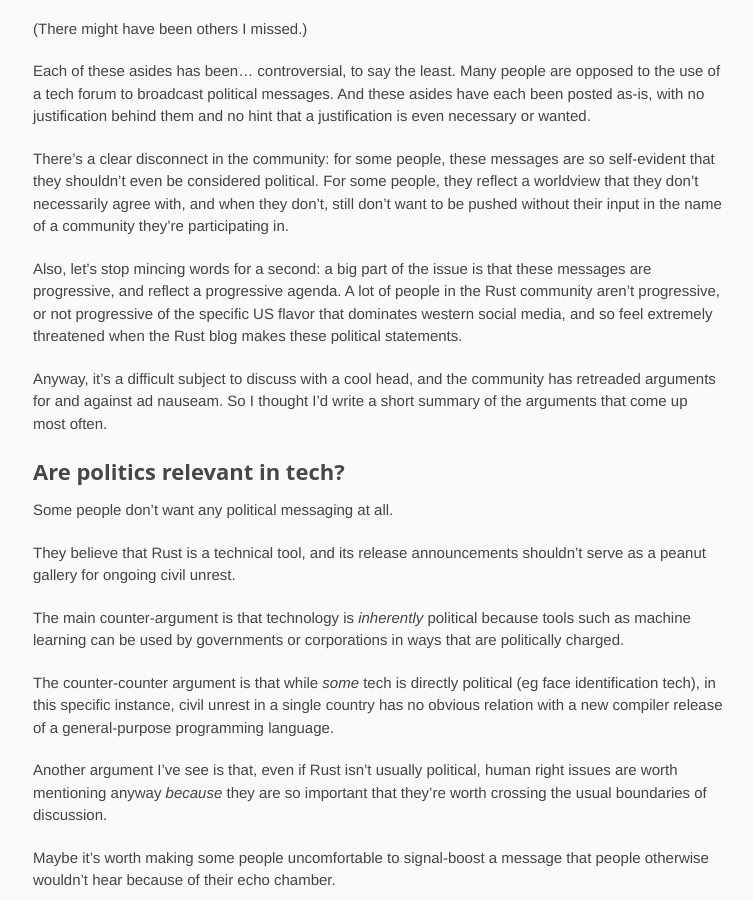
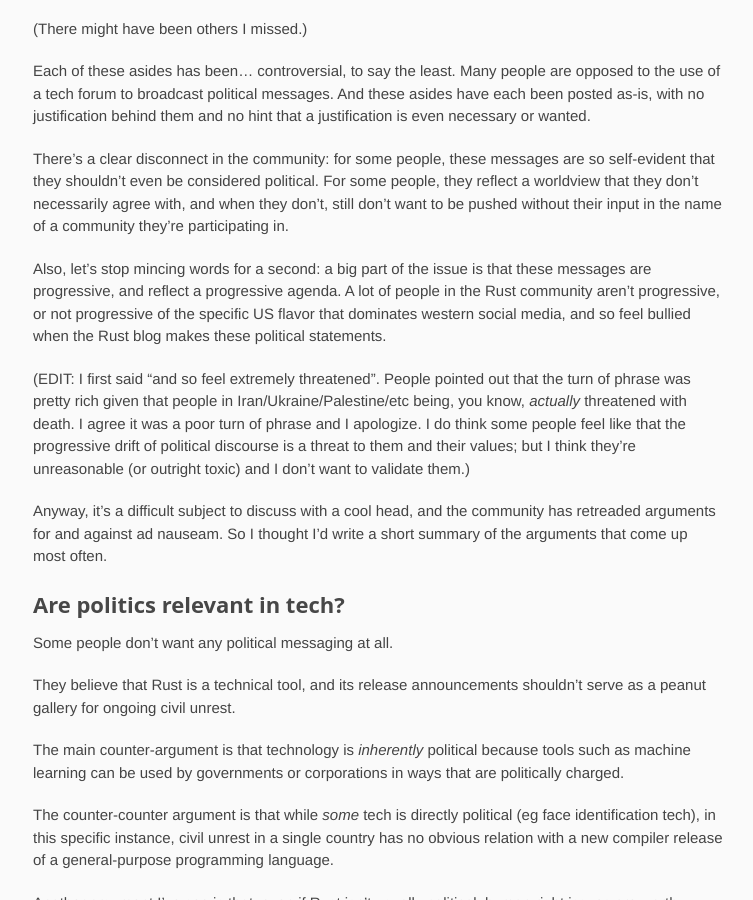
Before and after one commit to PoignardAzur/poignardazur.github.io, a Jekyll site: the page built from _posts/2022-11-05-political-messages-in-the-rust-blog.md, in a window 1280 px wide and 900 px high, scrolled down 943 px. Shown: the whole window, without its empty margins (137-890 px from the left). Built offline with Jekyll 4.4.1, drawn with Linux system fonts in a browser that asks for light colours.

Commit message:
Add disclaimer to political post

```diff
--- a/_posts/2022-11-05-political-messages-in-the-rust-blog.md
+++ b/_posts/2022-11-05-political-messages-in-the-rust-blog.md
@@ -23,7 +23,9 @@ Each of these asides has been... controversial, to say the least. Many people ar
 
 There's a clear disconnect in the community: for some people, these messages are so self-evident that they shouldn't even be considered political. For some people, they reflect a worldview that they don't necessarily agree with, and when they don't, still don't want to be pushed without their input in the name of a community they're participating in.
 
-Also, let's stop mincing words for a second: a big part of the issue is that these messages are progressive, and reflect a progressive agenda. A lot of people in the Rust community aren't progressive, or not progressive of the specific US flavor that dominates western social media, and so feel extremely threatened when the Rust blog makes these political statements.
+Also, let's stop mincing words for a second: a big part of the issue is that these messages are progressive, and reflect a progressive agenda. A lot of people in the Rust community aren't progressive, or not progressive of the specific US flavor that dominates western social media, and so feel bullied when the Rust blog makes these political statements.
+
+(EDIT: I first said "and so feel extremely threatened". People pointed out that the turn of phrase was pretty rich given that people in Iran/Ukraine/Palestine/etc being, you know, *actually* threatened with death. I agree it was a poor turn of phrase and I apologize. I do think some people feel like that the progressive drift of political discourse is a threat to them and their values; but I think they're unreasonable (or outright toxic) and I don't want to validate them.)
 
 Anyway, it's a difficult subject to discuss with a cool head, and the community has retreaded arguments for and against ad nauseam. So I thought I'd write a short summary of the arguments that come up most often.
 
```
